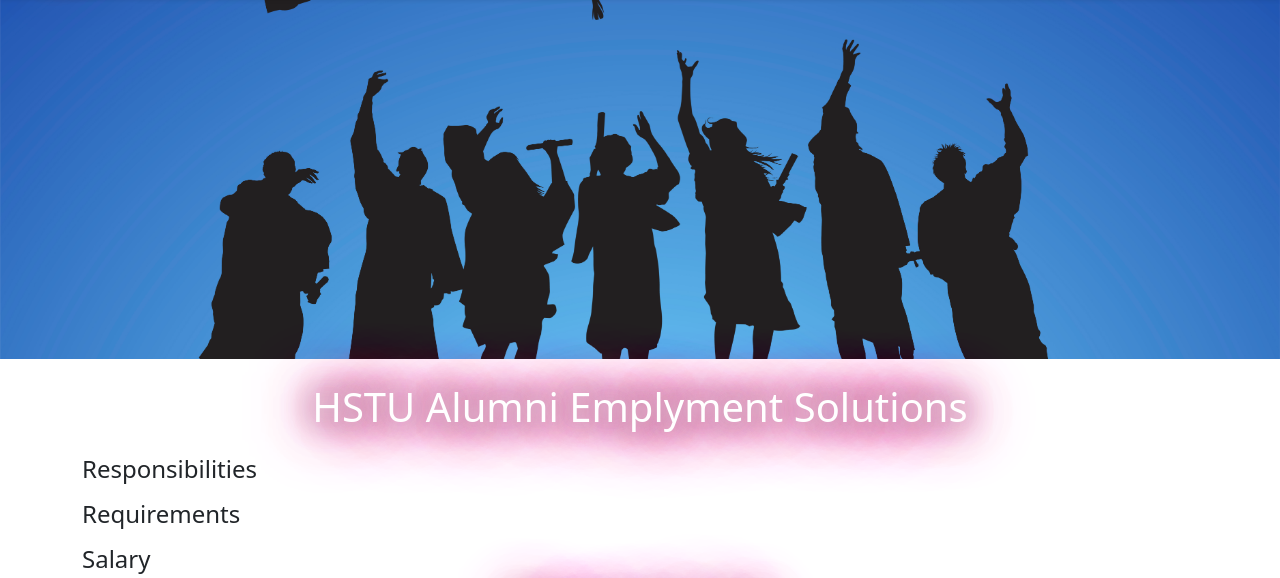
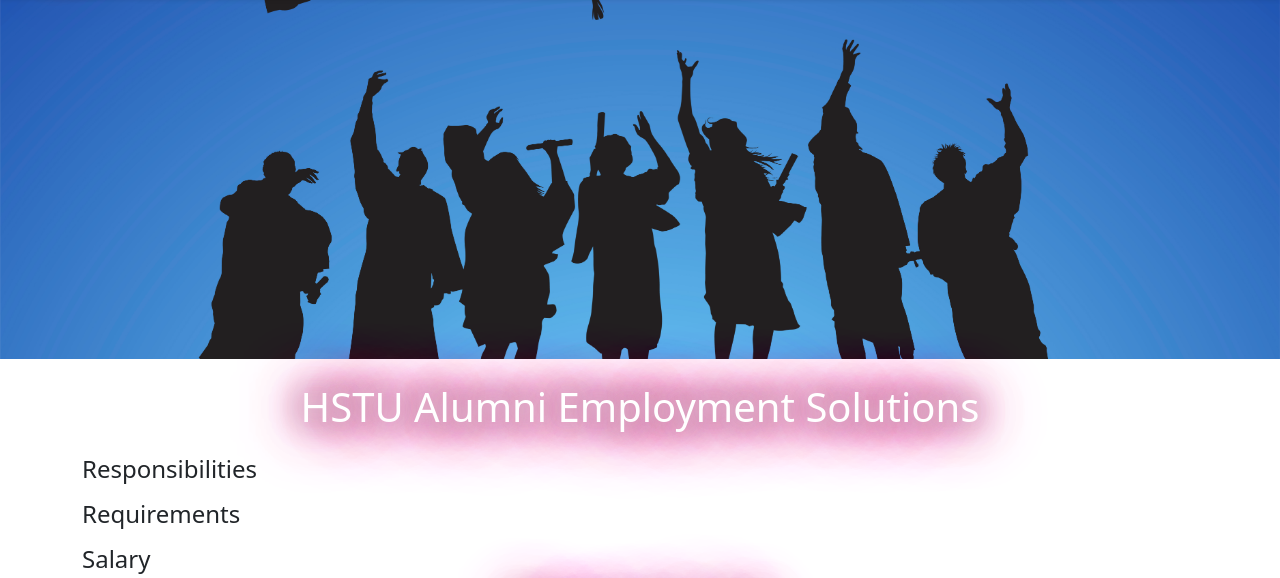
Before and after one commit to SRHridoy/hstu-alumni-employment-solutions, a Flask app: template templates/jobpage.html in a window 1280 px wide. Shown: the part 57-635 px from the top of the page. Run offline with Flask 3, Linux system fonts and the light colour scheme; the template is opened without the code that fills it, so the values that code supplies are empty.

Commit message:
spelling check

```diff
--- a/templates/application_submitted.html
+++ b/templates/application_submitted.html
@@ -11,7 +11,7 @@
     {% include 'nav.html' %}
     {% include 'banner.html' %}
     <div class="container">
-        <h1 class="text-center mt-2 mb-4 glow" font-size=50px>HSTU Alumni Emplyment Solutions</h1>
+        <h1 class="text-center mt-2 mb-4 glow" font-size=50px>HSTU Alumni Employment Solutions</h1>
         <br>
 
         <b> Your Full Name : </b>
--- a/templates/home.html
+++ b/templates/home.html
@@ -12,7 +12,7 @@
     {% include 'nav.html' %}
     {% include 'banner.html' %}
     <div class="container">
-        <h1 class="text-center mt-2 mb-4 glow" font-size=50px>HSTU Alumni Emplyment Solutions</h1>
+        <h1 class="text-center mt-2 mb-4 glow" font-size=50px>HSTU Alumni Employment Solutions</h1>
         <div class="row" style="margin-bottom:16px">
             <div class="col-sm-12 col-md-6">
                 <p align="justify" class="lead">Welcome to the HSTU Alumni Job Solution website! We are a platform dedicated to connecting the alumni of HSTU with the next generation of professionals. Our goal is to help our alumni stay connected and give back to the university community while also providing valuable opportunities to our current students. <br><br>Our website offers a job board where alumni can post job openings in their companies or organizations. These job openings are exclusively for HSTU students and graduates, ensuring that our community has access to quality opportunities that match their skills and interests. <br><br>We also provide career resources to our alumni and students. Our career services team offers job search tips, career advice, and networking opportunities to help our users achieve their career goals. We believe that every HSTU alumnus and student deserves the chance to pursue a fulfilling career, and we are committed to making that a reality. <br><br>Our website is run by a team of dedicated alumni who are passionate about supporting the HSTU community. We are always looking for ways to improve our services and make a positive impact on the lives of our users. If you have any questions, comments, or suggestions, please don't hesitate to reach out to us. Thank you for visiting HSTU Alumni Job Solution!</p>
--- a/templates/jobpage.html
+++ b/templates/jobpage.html
@@ -1,7 +1,7 @@
 <!DOCTYPE html>
 <html>
   <head>
-    <title>{{job.title}} - HSTU Alumni Empoyment Solutions </title>
+    <title>{{job.title}} - HSTU Alumni Employment Solutions </title>
     {% include 'bootstrap.html'%}
     {% include 'glowing.html' %}
 
@@ -10,7 +10,7 @@
     {% include 'nav.html' %}
     {% include 'banner.html' %}
      <div class="container">
-        <h1 class="text-center mt-2 mb-4 glow" font-size=50px>HSTU Alumni Emplyment Solutions</h1>
+        <h1 class="text-center mt-2 mb-4 glow" font-size=50px>HSTU Alumni Employment Solutions</h1>
       <h3 class = "mb-2">{{job.title}}</h3>
       <p class = "lead mt-0">{{job.location}}</p>
       <h4>Responsibilities</h4>
```
